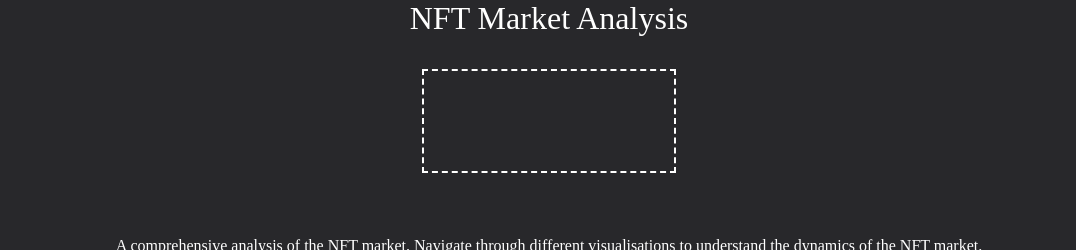
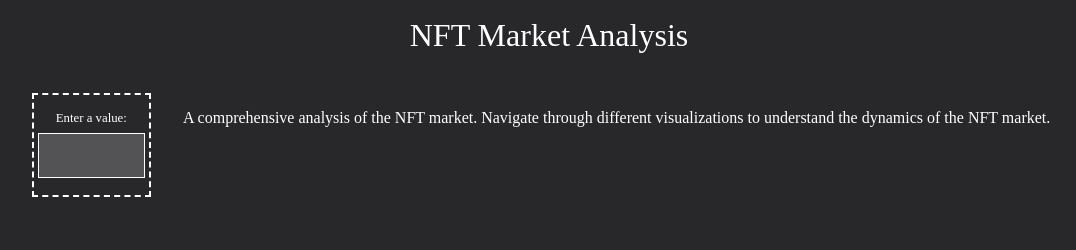
Before and after one commit to tassalor1/NFT_market_overview, a Flask app: template Templates/front.html in a window 1280 px wide. Shown: the top 250 px of the page, without its empty margins (91-1167 px from the left). Run offline with Flask 3, Linux system fonts and the light colour scheme; the template is opened without the code that fills it, so the values that code supplies are empty.

Commit message:
Added sentiment box with formatting

```diff
--- a/Templates/front.html
+++ b/Templates/front.html
@@ -19,7 +19,7 @@
     .container {
       display: flex;
       flex-wrap: wrap;
-      justify-content: center;
+      justify-content: center; /* Center the charts */
       width: 90%;
       margin: 1em 0;
     }
@@ -38,9 +38,9 @@
     }
     .window {
       border: 2px dotted white;
-      flex-basis: 40%;
+      flex-basis: 22%; /* Adjust the width of each chart */
       margin: 1em;
-      height: 250px;
+      height: 200px; /* Adjust the height of each chart */
       background-color: rgba(255, 255, 255, 0.1);
       width: 200px;
     }
@@ -58,11 +58,26 @@
       margin: 1em;
     }
     #sentiment-box {
-      width: 250px;
-      height: 100px;
+      width: 10%; /* Set the width to 10% */
+      height: 100px; /* Set the height to 100px */
       border: 2px dashed white;
-      margin: 1em 0;
+      margin-right: 1em; /* Adjust margin to place on the left */
+      display: flex;
+      flex-direction: column;
       align-items: center;
+      justify-content: center;
+    }
+    .input-title {
+      font-size: 0.8em;
+      margin-bottom: 0.5em;
+    }
+    .input-field {
+      width: 80%;
+      height: 30px;
+      padding: 0.5em;
+      border: 1px solid white;
+      background-color: rgba(255, 255, 255, 0.2);
+      color: white;
     }
     iframe {
       border: none;
@@ -81,12 +96,13 @@
   </header>
   <div class="container">
     <div id="sentiment-box">
-      <!-- Sentiment data goes here -->
+      <div class="input-title">Enter a value:</div>
+      <input type="text" class="input-field">
     </div>
+    <p class="description">A comprehensive analysis of the NFT market. Navigate through different visualizations
+       to understand the dynamics of the NFT market.</p>
   </div>
   <div class="container">
-    <p class="description">A comprehensive analysis of the NFT market. Navigate through different visualisations
-       to understand the dynamics of the NFT market.</p>
     <div class="window">
       <div class="window-body">
         <iframe src="https://dune.com/embeds/2343256/3836763"></iframe>
```
